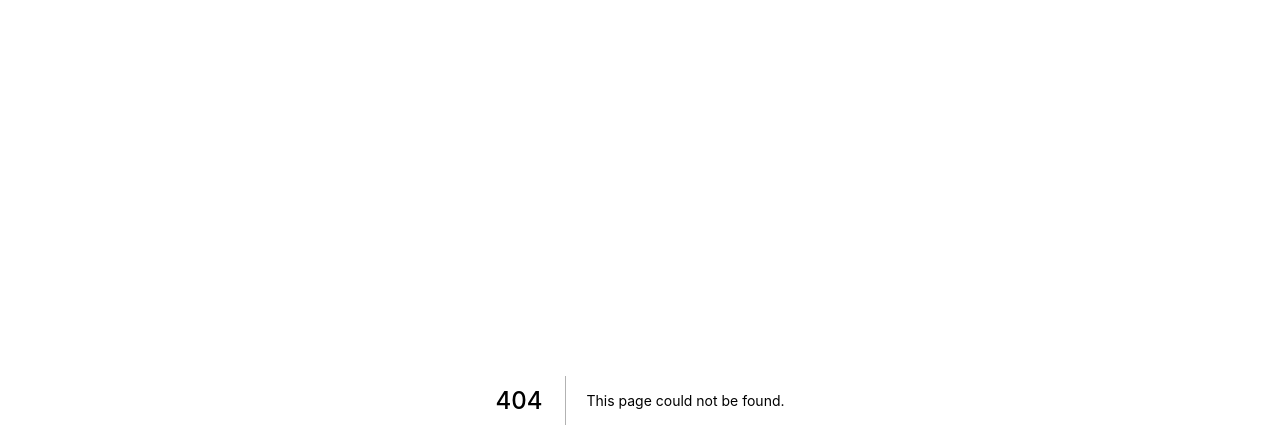
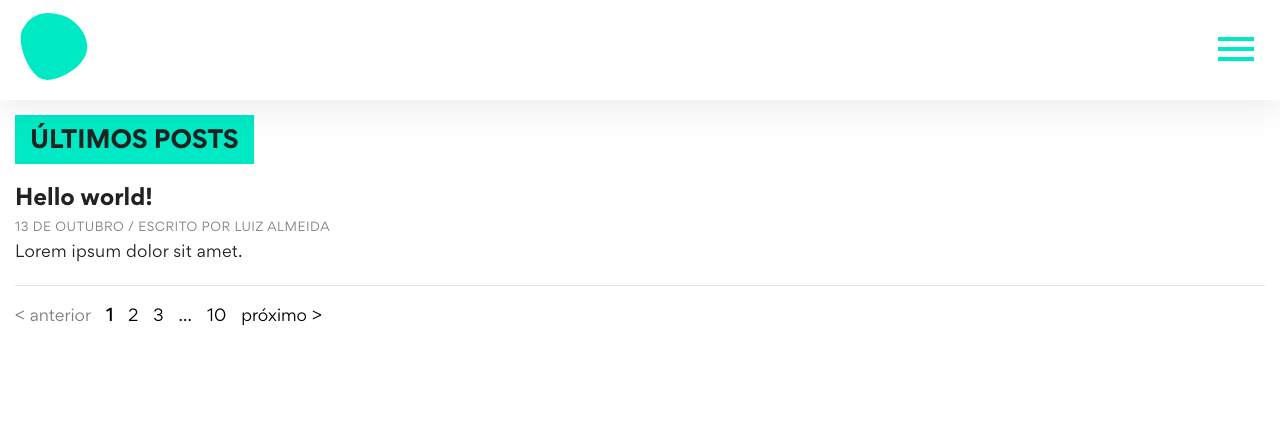
Before and after one commit to underdev-io/underdev, a Next.js app: page /blog in a window 1280 px wide. Before the commit this address had no page. Shown: the top 448 px of the page. Built offline with nearby package versions, Linux system fonts and the light colour scheme.

Commit message:
Initialize blog structure

```diff
--- a/package.json
+++ b/package.json
@@ -14,6 +14,7 @@
     "@babel/core": "7.15.0",
     "@material-ui/core": "^4.12.3",
     "@types/react": "17.0.19",
+    "@types/react-paginate": "^7.1.1",
     "@types/styled-components": "^5.1.13",
     "babel-plugin-styled-components": "^1.12.0",
     "emailjs-com": "^3.2.0",
@@ -25,6 +26,7 @@
     "react-dom": "17.0.2",
     "react-icons": "^4.2.0",
     "react-is": "17.0.2",
+    "react-paginate": "^7.1.3",
     "react-responsive-carousel": "^3.2.21",
     "react-text-transition": "^1.3.0",
     "styled-components": "^5.3.1",
--- /dev/null
+++ b/pages/blog/index.tsx
@@ -0,0 +1,174 @@
+import type { NextPage } from "next";
+import Head from "next/head";
+import Link from "next/link";
+import styled from "styled-components";
+import { Header } from "../../components/Header";
+import ReactPaginate from "react-paginate";
+
+const Content = styled.main`
+  padding: 15px;
+`;
+
+const FeaturedTitle = styled.h2`
+  padding: 15px;
+  padding-bottom: 10px;
+  background: #00e9c5;
+  display: inline-block;
+  text-transform: uppercase;
+  font-family: "Gordita Bold";
+  color: #222;
+  margin: 0;
+  line-height: 1;
+`;
+
+const PostList = styled.ul`
+  list-style-type: none;
+`;
+
+const PostListItem = styled.li`
+  margin-top: 20px;
+  padding-bottom: 20px;
+  border-bottom: 1px solid rgba(0, 0, 0, 0.1);
+
+  a {
+    text-decoration: none;
+    display: block;
+    transition: all 0.15s;
+
+    &:hover {
+      opacity: 0.5;
+    }
+  }
+
+  h2 {
+    font-family: "Gordita Bold";
+    text-decoration: none;
+    font-size: 22px;
+    color: #222;
+  }
+
+  small {
+    display: block;
+    font-family: "Gordita Regular";
+    text-transform: uppercase;
+    font-size: 12px;
+    color: rgba(0, 0, 0, 0.5);
+    letter-spacing: 0.5px;
+    margin-top: 5px;
+  }
+
+  p {
+    margin-top: 5px;
+    font-family: "Gordita Regular";
+    color: #222;
+    font-size: 16px;
+    letter-spacing: 0.25px;
+  }
+`;
+
+const Pagination = styled.div`
+  margin-top: 20px;
+
+  ul {
+    list-style-type: none;
+    display: flex;
+    column-gap: 15px;
+  }
+
+  li {
+    font-family: "Gordita Regular";
+    font-size: 16px;
+    &.disabled a {
+      cursor: not-allowed;
+      opacity: 0.5;
+    }
+    &.active a {
+      font-weight: bold;
+    }
+    a {
+      cursor: pointer;
+    }
+  }
+`;
+
+const Blog: NextPage = (props: any) => {
+  const posts = [
+    {
+      url: "/",
+      title: "Hello world!",
+      date: "2021-10-13",
+      author: "Luiz Almeida",
+      excerpt: "Lorem ipsum dolor sit amet.",
+    },
+  ];
+
+  const getDate = (value: string) => "13 de outubro";
+
+  const handlePageChange = () => {};
+
+  return (
+    <>
+      <Head>
+        <title>Underdev</title>
+        <meta name="description" content="Underdev." />
+        <link rel="icon" href="/favicon.ico" />
+        <link
+          rel="apple-touch-icon"
+          sizes="180x180"
+          href="/apple-touch-icon.png"
+        />
+        <link
+          rel="icon"
+          type="image/png"
+          sizes="32x32"
+          href="/favicon-32x32.png"
+        />
+        <link
+          rel="icon"
+          type="image/png"
+          sizes="16x16"
+          href="/favicon-16x16.png"
+        />
+        <link rel="manifest" href="/site.webmanifest" />
+        <link rel="mask-icon" href="/safari-pinned-tab.svg" color="#5bbad5" />
+        <meta name="msapplication-TileColor" content="#2b5797" />
+        <meta name="theme-color" content="#222222" />
+      </Head>
+      <Header />
+      <Content>
+        <FeaturedTitle>Últimos Posts</FeaturedTitle>
+        <PostList>
+          {posts.map(({ url, title, author, date, excerpt }) => (
+            <PostListItem key={title}>
+              <Link href={url}>
+                <a>
+                  <h2>{title}</h2>
+                  <small>
+                    {getDate(date)} / Escrito por {author}
+                  </small>
+                  <p>{excerpt}</p>
+                </a>
+              </Link>
+            </PostListItem>
+          ))}
+        </PostList>
+        <Pagination>
+          <ReactPaginate
+            previousLabel={"< anterior"}
+            nextLabel={"próximo >"}
+            breakLabel={"..."}
+            breakClassName={"break-me"}
+            pageCount={10}
+            marginPagesDisplayed={1}
+            pageRangeDisplayed={2}
+            onPageChange={handlePageChange}
+            containerClassName={"pagination"}
+            activeClassName={"active"}
+          />
+        </Pagination>
+      </Content>
+    </>
+  );
+};
+
+export default Blog;
```
Also changed, not shown: 1 other file (tests, documents, lock files or other folders).
